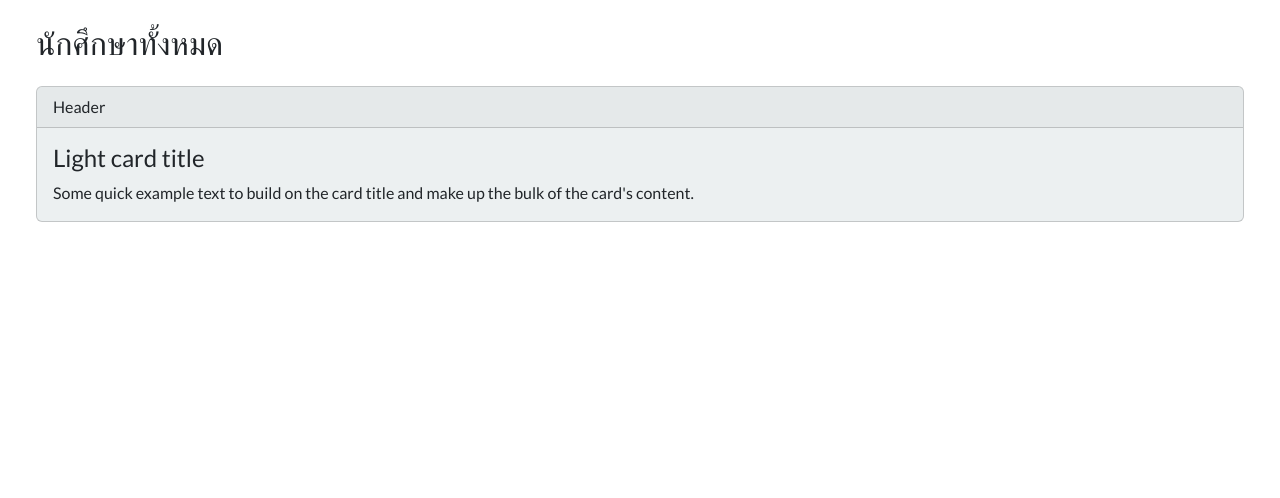
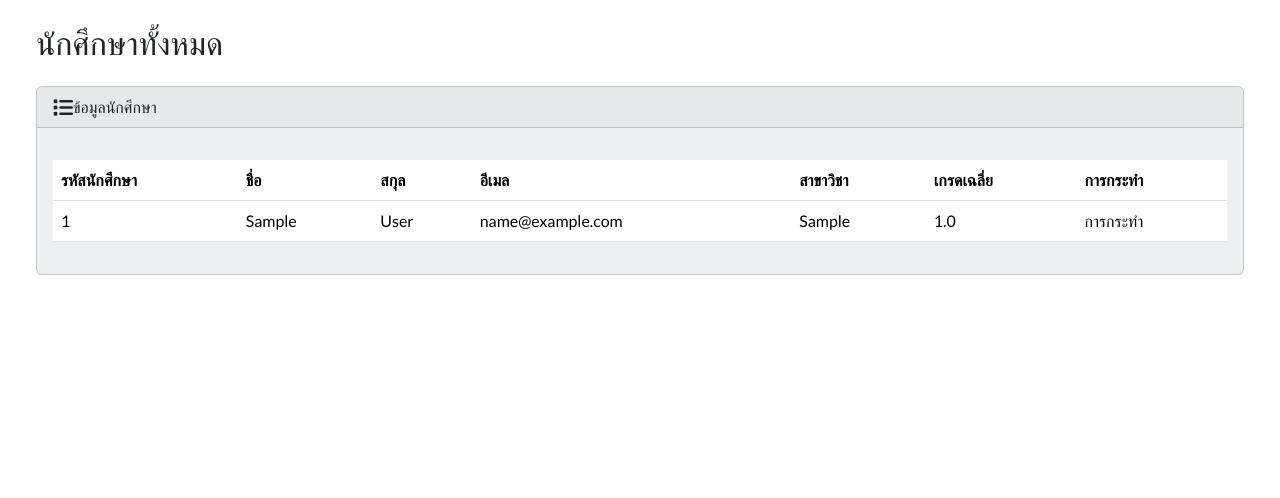
Before and after one commit to smeesathit/student-management, a Django app: page / in a window 1280 px wide. Shown: the part 72-570 px from the top of the page. Run offline with Django 5.2, Linux system fonts and the light colour scheme; tables that the repository leaves empty hold one stand-in row (values such as "Sample post"); some libraries are stand-ins or nearby versions.

Commit message:
7-add-table-1

```diff
--- a/students/templates/students/index.html
+++ b/students/templates/students/index.html
@@ -36,13 +36,46 @@
           <h3 class="m-4">นักศึกษาทั้งหมด</h3>
           <div class="row">
             <div class="col-12">
-              <div class="card bg-light ms-4 me-4 mb-4">
-                <div class="card-header">Header</div>
-                <div class="card-body">
-                  <h4 class="card-title">Light card title</h4>
-                  <p class="card-text">Some quick example text to build on the card title and make up the bulk of the card's content.</p>
+              {% if students %}
+                <div class="card bg-light ms-4 me-4 mb-4">
+                  <div class="card-header">
+                    <i class="fa-solid fa-list fa-lg"></i>ข้อมูลนักศึกษา
+                  </div>
+                  <div class="card-body">
+                    <p class="card-text"></p>
+                    <div class="table-responsive">
+                      <table class="table table-hover">
+                        <thead>
+                          <tr>
+                            <th scope="col">รหัสนักศึกษา</th>
+                            <th scope="col">ชื่อ</th>
+                            <th scope="col">สกุล</th>
+                            <th scope="col">อีเมล</th>
+                            <th scope="col">สาขาวิชา</th>
+                            <th scope="col">เกรดเฉลี่ย</th>
+                            <th scope="col">การกระทำ</th>
+                          </tr>
+                        </thead>
+                        <tbody>
+                          {% for student in students %}
+                            <tr>
+                              <td>{{ student.student_number }}</td>
+                              <td>{{ student.first_name }}</td>
+                              <td>{{ student.last_name }}</td>
+                              <td>{{ student.email }}</td>
+                              <td>{{ student.field_of_study }}</td>
+                              <td>{{ student.gpa }}</td>
+                              <td>การกระทำ</td>
+                            </tr>
+                          {% endfor %}
+                        </tbody>
+                      </table>
+                    </div>
+                  </div>
                 </div>
-              </div>
+              {% else %}
+                <h5 class="alert alert-success ms-4 me-4">ไม่มีข้อมูลนักศึกษา</h5>
+              {% endif %}
             </div>
           </div>
         </div>
```
